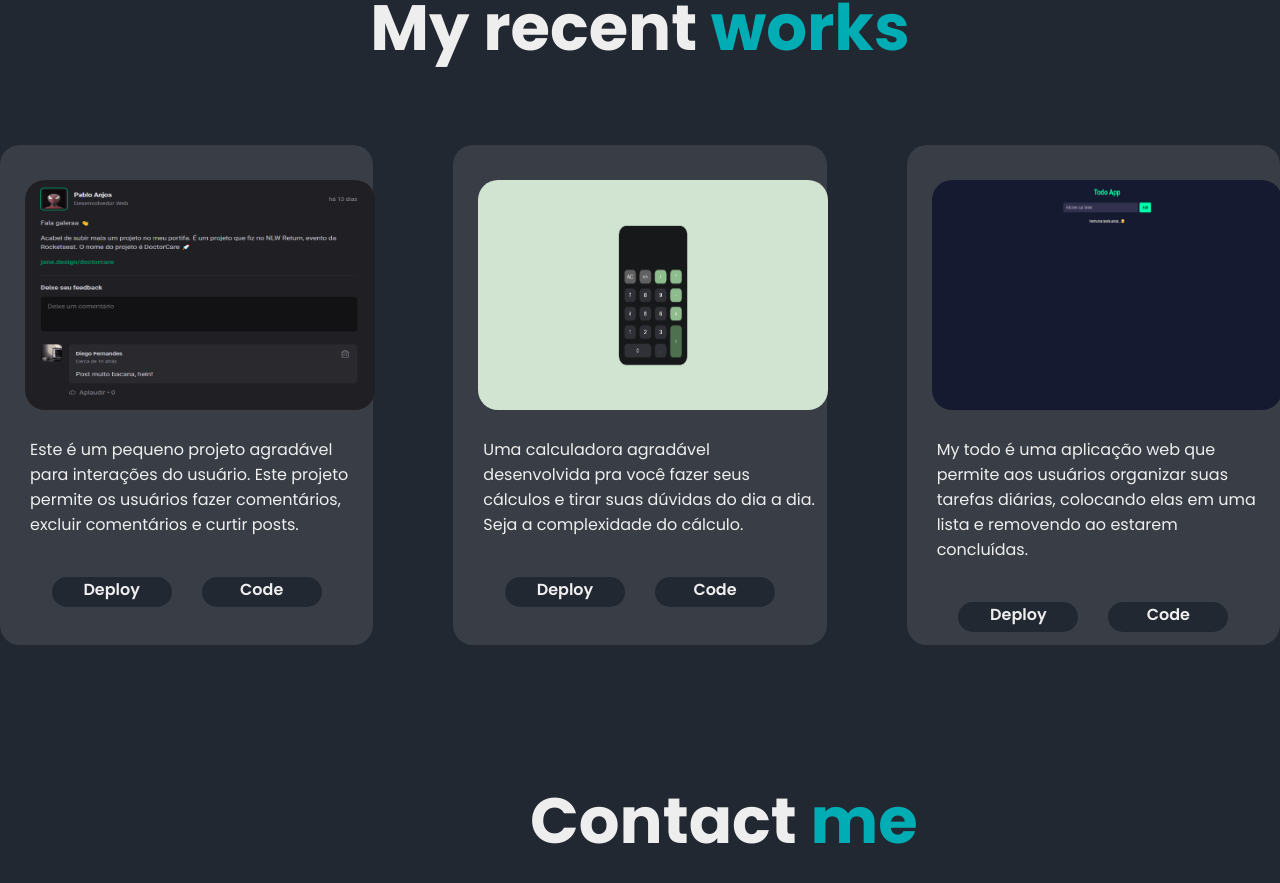
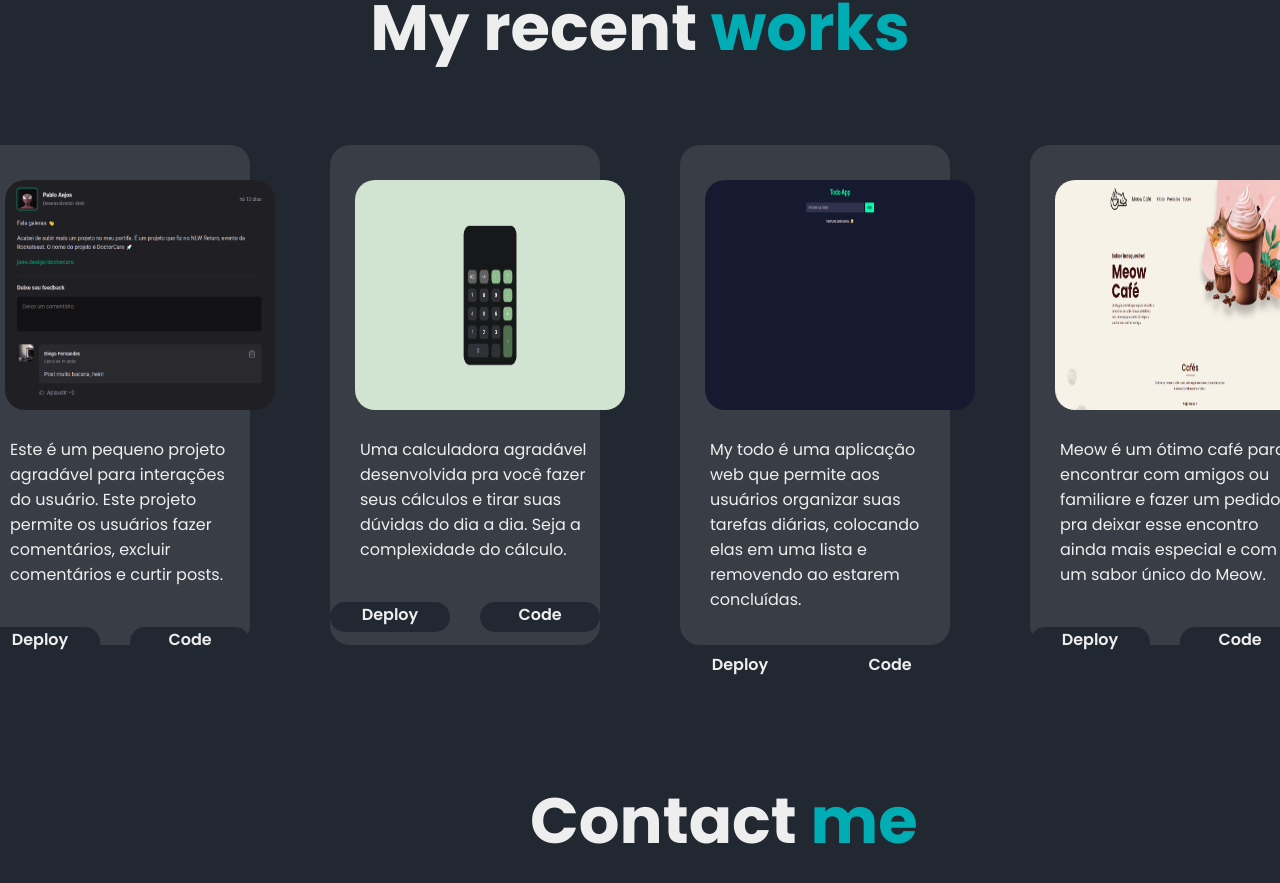
Before and after one commit to PabloAnjos/Portifolio, a React (Vite) app: page / in a window 1280 px wide. Shown: the part 2060-2943 px from the top of the page. Built offline with nearby package versions, Linux system fonts and the light colour scheme.

Commit message:
Adicionando um novo projeto

```diff
--- a/src/App.jsx
+++ b/src/App.jsx
@@ -13,6 +13,7 @@ import imgLampadaAbout from "./assets/images/lightbulb.png"
 import imgSetaAbout from "./assets/images/Vector 186.png"
 import imgSetaHome from "./assets/images/Vector 187.png"
 import imgFeed from "./assets/images/feed.png"
+import imgMeow from "./assets/images/meow.png"
 import imgCalculadora from "./assets/images/calculadora.png"
 import imgTodoList from "./assets/images/todolis.png"
 import imgAvatarContact from "./assets/images/Group 2372.png"
@@ -116,22 +117,32 @@ function App() {
                 <h1>My recent <span>works</span></h1>
 
                 <div className="container-cards-works">
-                      <Card src={imgFeed}
+                      <Card
+                      src={imgFeed}
                       content={"Este é um pequeno projeto agradável para interações do usuário. Este projeto permite os usuários fazer comentários, excluir comentários e curtir posts."}
                       hrefDeploy={"https://pabloanjos.github.io/Feed/"}
                       hrefCode={"https://github.com/PabloAnjos/Feed"}
                       />
 
-                      <Card src={imgCalculadora}
+                      <Card
+                      src={imgCalculadora}
                       content={"Uma calculadora agradável desenvolvida pra você fazer seus cálculos e tirar suas dúvidas do dia a dia. Seja a complexidade do cálculo."}
                       hrefDeploy={"https://calculadora-murex-eight.vercel.app/"}
                       hrefCode={"https://github.com/PabloAnjos/calculadora"}
                       />
 
-                      <Card src={imgTodoList}
+                      <Card
+                      src={imgTodoList}
                       content={"My todo é uma aplicação web que permite aos usuários organizar suas tarefas diárias, colocando elas em uma lista e removendo ao estarem concluídas."}
                       hrefDeploy={"https://pabloanjos.github.io/my-todo/"}
                       hrefCode={"https://github.com/PabloAnjos/my-todo"}
+                      />
+
+                      <Card
+                      src={imgMeow}
+                      content={"Meow é um ótimo café para encontrar com amigos ou familiare e fazer um pedido pra deixar esse encontro ainda mais especial e com um sabor único do Meow."}
+                      hrefDeploy={"https://pabloanjos.github.io/Meow-Caf-/"}
+                      hrefCode={"https://github.com/PabloAnjos/Meow-Caf-"}
                       />
                 </div>
         </section>
--- a/src/styles/sectionContact.scss
+++ b/src/styles/sectionContact.scss
@@ -126,7 +126,6 @@
 
     h1 {
       font-size: 2.5rem;
-      margin: 0;
     }
 
     .container-images-contact {
```
Also changed, not shown: src/assets/images/meow.png (added).
